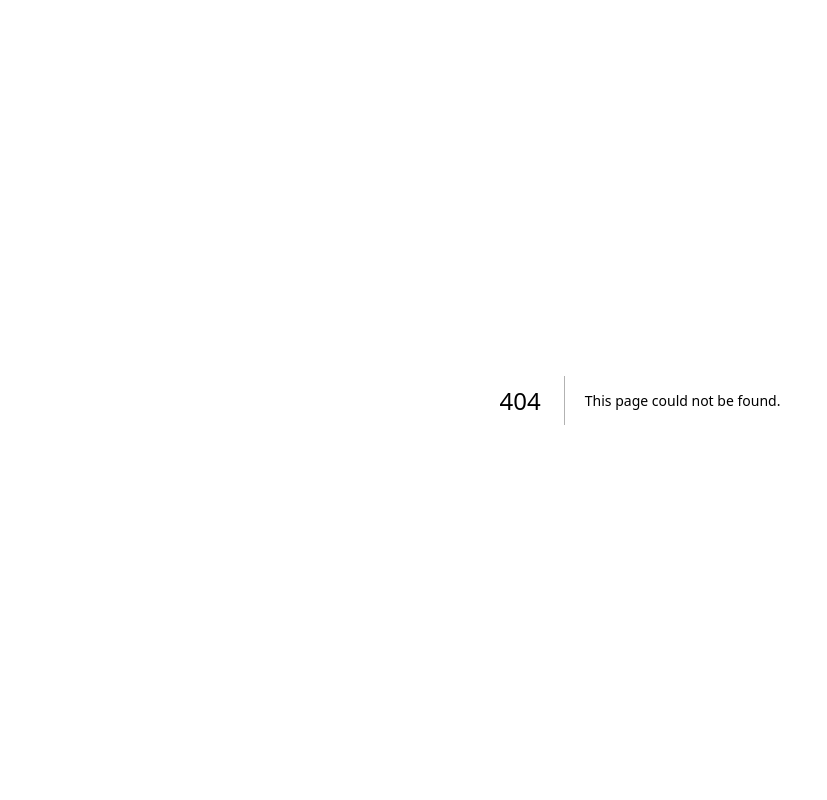
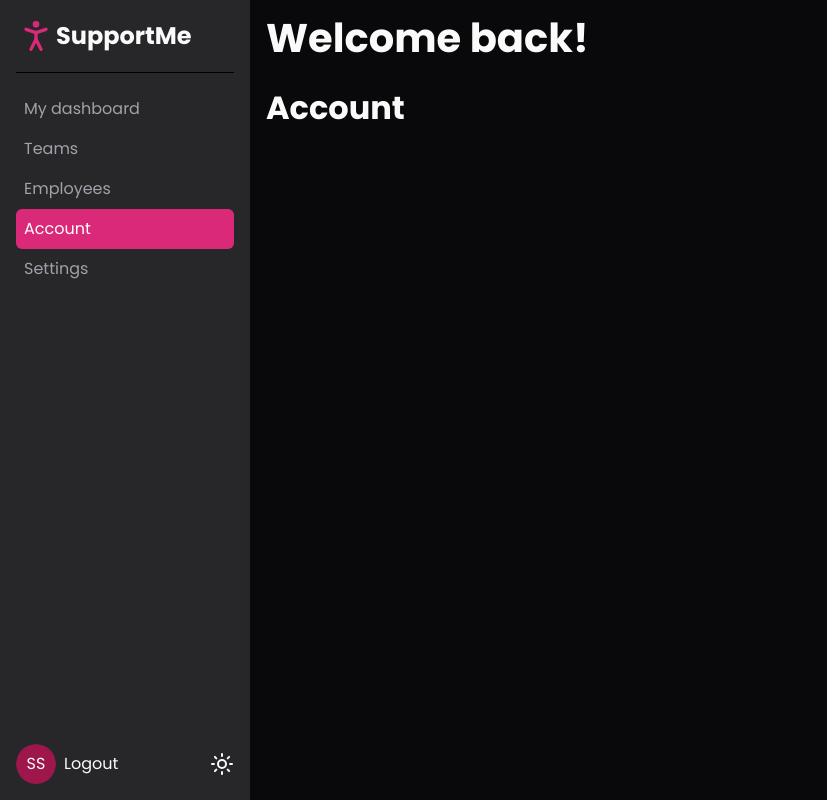
Before and after one commit to StarkovSergey/supporting-service, a Next.js app: page /dashboard/account in a window 1280 px wide. Before the commit this address had no page. Shown: the whole page, without its empty margins (0-827 px from the left). Built offline with nearby package versions, Linux system fonts and the light colour scheme.

Commit message:
add missing pages

```diff
--- /dev/null
+++ b/app/dashboard/account/page.tsx
@@ -0,0 +1,7 @@
+export default function AccountPage() {
+  return (
+    <div>
+      <h2>Account</h2>
+    </div>
+  )
+}
--- a/app/dashboard/components/main-menu.tsx
+++ b/app/dashboard/components/main-menu.tsx
@@ -6,18 +6,18 @@ import { LightDarkToggle } from '@/components/ui/light-dark-toggle'
 
 export function MainMenu() {
   return (
-    <div className="flex flex-col overflow-auto bg-muted p-4">
-      <div className="border-b border-b-zinc-300 pb-4 dark:border-b-black">
+    <nav className="flex flex-col overflow-auto bg-muted p-4">
+      <header className="border-b border-b-zinc-300 pb-4 dark:border-b-black">
         <MenuTitle />
-      </div>
-      <div className="grow py-4">
+      </header>
+      <ul className="grow py-4">
         <MenuItem href="/dashboard">My dashboard</MenuItem>
         <MenuItem href="/dashboard/teams">Teams</MenuItem>
         <MenuItem href="/dashboard/employees">Employees</MenuItem>
         <MenuItem href="/dashboard/account">Account</MenuItem>
         <MenuItem href="/dashboard/settings">Settings</MenuItem>
-      </div>
-      <div className="flex items-center gap-2">
+      </ul>
+      <footer className="flex items-center gap-2">
         <Avatar>
           <AvatarFallback className="bg-pink-300 dark:bg-pink-800">SS</AvatarFallback>
         </Avatar>
@@ -25,7 +25,7 @@ export function MainMenu() {
           Logout
         </Link>
         <LightDarkToggle className="ml-auto" />
-      </div>
-    </div>
+      </footer>
+    </nav>
   )
 }
--- a/app/dashboard/components/menu-item.tsx
+++ b/app/dashboard/components/menu-item.tsx
@@ -16,6 +16,7 @@ export default function MenuItem({ children, href }: Props) {
   const isActive = pathname === href
 
   return (
+    <li>
       <Link
         className={cn(
           'block rounded-md p-2 text-muted-foreground hover:bg-white hover:text-foreground dark:hover:bg-zinc-700',
@@ -25,5 +26,6 @@ export default function MenuItem({ children, href }: Props) {
         href={href}>
         {children}
       </Link>
+    </li>
   )
 }
--- /dev/null
+++ b/app/dashboard/employees/page.tsx
@@ -0,0 +1,7 @@
+export default function EmployeesPage() {
+  return (
+    <div>
+      <h2>Employees</h2>
+    </div>
+  )
+}
--- /dev/null
+++ b/app/dashboard/settings/page.tsx
@@ -0,0 +1,7 @@
+export default function SettingsPage() {
+  return (
+    <div>
+      <h2>Settings</h2>
+    </div>
+  )
+}
--- /dev/null
+++ b/app/dashboard/teams/page.tsx
@@ -0,0 +1,7 @@
+export default function TeamsPage() {
+  return (
+    <div>
+      <h2>Teams</h2>
+    </div>
+  )
+}
```
Lines whose indentation alone changed are shown as unchanged.
